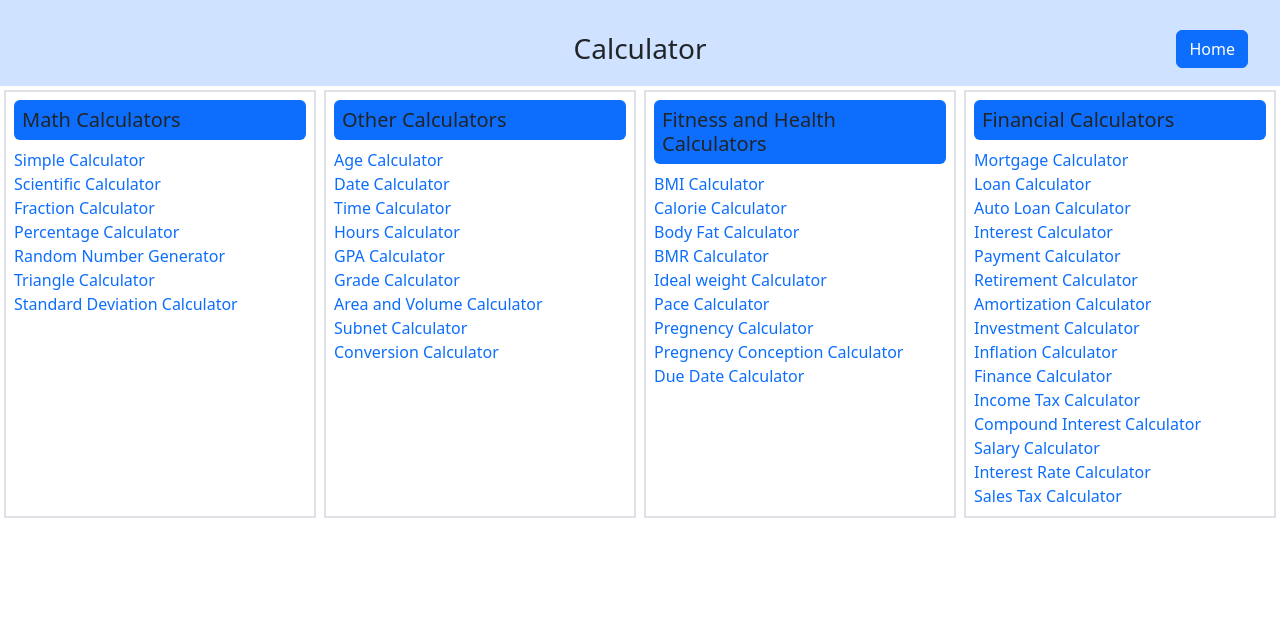
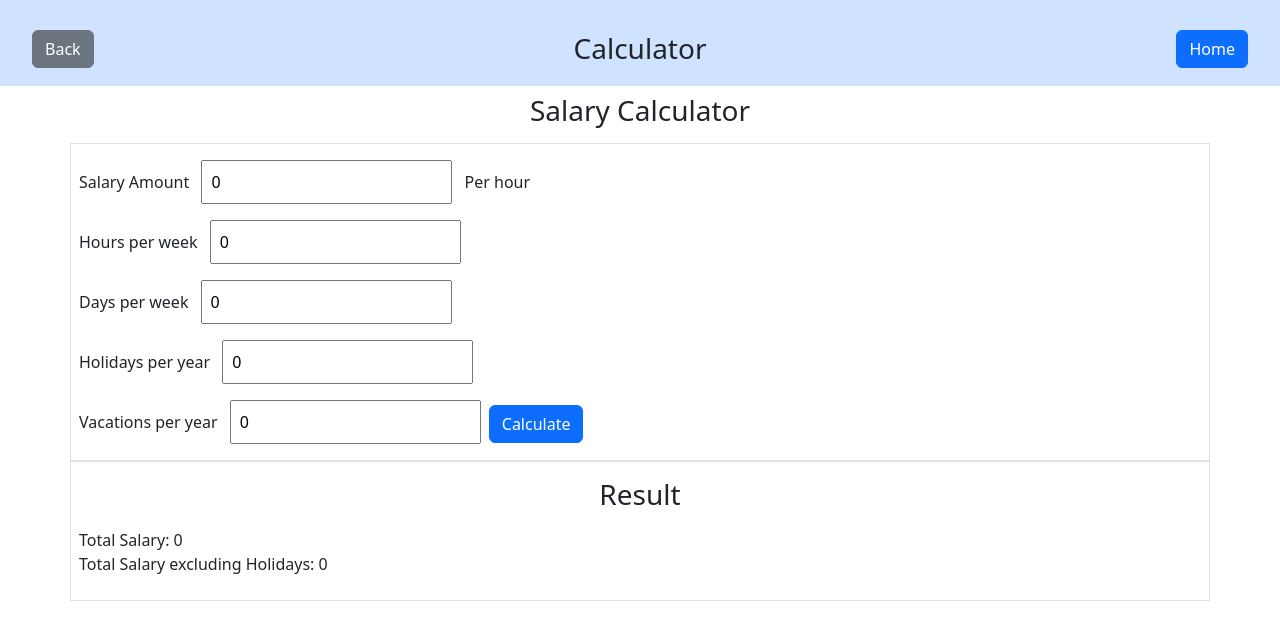
Before and after one commit to preethamgshiva/calculator, an Angular app: page /salary-calculator in a window 1280 px wide. Before the commit this address led to /hyperlinks. Shown: the top 640 px of the page. Built offline with nearby package versions, Linux system fonts and the light colour scheme.

Commit message:
Add more calculators

```diff
--- a/src/app/app.routes.ts
+++ b/src/app/app.routes.ts
@@ -35,6 +35,8 @@ import { InterestCalculator } from './interest-calculator/interest-calculator';
 import { PaymentCalculator } from './payment-calculator/payment-calculator';
 import { AmortizationCalculator } from './amortization-calculator/amortization-calculator';
 import { InflationCalculator } from './inflation-calculator/inflation-calculator';
+import { SalaryCalculator } from './salary-calculator/salary-calculator';
+import { SalesTaxCalculator } from './sales-tax-calculator/sales-tax-calculator';
 
 export const routes: Routes = [
   { path: 'simple-calculator', component: SimpleCalculator },
@@ -72,6 +74,8 @@ export const routes: Routes = [
   { path: 'payment-calculator', component: PaymentCalculator },
   {path: 'amortization-calculator', component: AmortizationCalculator},
   { path: 'inflation-calculator', component: InflationCalculator },
+  { path: 'salary-calculator', component: SalaryCalculator },
+  {path: 'sales-tax-calculator', component: SalesTaxCalculator},
   { path: '', redirectTo: 'hyperlinks', pathMatch: 'full' }, // default
   { path: '**', redirectTo: 'hyperlinks' } // fallback
 ];
--- a/src/app/hyperlinks/hyperlinks.ts
+++ b/src/app/hyperlinks/hyperlinks.ts
@@ -93,11 +93,11 @@ import { RouterLink } from '@angular/router';
           <br>
           <a href="/under-progress">Compound Interest Calculator</a>
           <br>
-          <a href="/under-progress">Salary Calculator</a>
+          <a routerLink="/salary-calculator">Salary Calculator</a>
           <br>
           <a href="/under-progress">Interest Rate Calculator</a>
           <br>
-          <a href="/under-progress">Sales Tax Calculator</a>
+          <a routerLink="/sales-tax-calculator">Sales Tax Calculator</a>
 
         </div>
     </div>
--- /dev/null
+++ b/src/app/salary-calculator/salary-calculator.html
@@ -0,0 +1 @@
+<p>salary-calculator works!</p>
--- /dev/null
+++ b/src/app/salary-calculator/salary-calculator.ts
@@ -0,0 +1,45 @@
+import { Component } from '@angular/core';
+import { FormsModule } from '@angular/forms';
+
+@Component({
+  selector: 'app-salary-calculator',
+  imports: [FormsModule],
+  template: `
+    <h3 class="text-center p-2">Salary Calculator</h3>
+    <div class="container p-2 border">
+      <label for="salary">Salary Amount <input type="number" class="p-2 m-2" placeholder="Enter Salary" [(ngModel)]="salary" >  Per hour</label>
+      <br>
+      <label for="hour">Hours per week <input type="number" class="p-2 m-2" placeholder="Enter Hours per week" [(ngModel)]="hours" > </label>
+      <br>
+      <label for="days">Days per week <input type="number" class="p-2 m-2" placeholder="Enter Days per week" [(ngModel)]="days" > </label>
+      <br>
+      <label for="holidays">Holidays per year <input type="number" class="p-2 m-2" placeholder="Enter Holidays per year" [(ngModel)]="holidays"></label>
+      <br>
+      <label for="vacations">Vacations per year <input type="number" class="p-2 m-2" placeholder="Enter Vacations per year" [(ngModel)]="vacations"></label>
+      <button class="btn btn-primary" (click)="calculate()">Calculate</button>
+    </div>
+    <div class="container p-2 border">
+      <h3 class="text-center p-2">Result</h3>
+      <p>Total Salary: {{result}} <br> Total Salary excluding Holidays: {{resultHolidays}}</p>
+    </div>
+  `,
+  styleUrl: './salary-calculator.css'
+})
+export class SalaryCalculator {
+  salary: number = 0;
+  hours: number = 0;
+  days: number = 0;
+  holidays: number = 0;
+  vacations: number = 0;
+  resultHolidays: number = 0;
+  result: number = 0;
+  totalDays: number = 0;
+  totalHDays: number = 0;
+  calculate(){
+    this.hours = this.hours / this.days;
+    this.totalDays = (52*this.days)
+    this.totalHDays = this.totalDays - this.holidays - this.vacations;
+    this.result = this.salary * this.totalDays * this.hours;
+    this.resultHolidays = this.salary * this.totalHDays * this.hours;
+  }
+}
--- /dev/null
+++ b/src/app/sales-tax-calculator/sales-tax-calculator.html
@@ -0,0 +1 @@
+<p>sales-tax-calculator works!</p>
--- /dev/null
+++ b/src/app/sales-tax-calculator/sales-tax-calculator.ts
@@ -0,0 +1,26 @@
+import { Component } from '@angular/core';
+import { FormsModule } from '@angular/forms';
+
+@Component({
+  selector: 'app-sales-tax-calculator',
+  imports: [FormsModule],
+  template: `
+    <h3 class="text-center p-2">Sales Tax Calculator</h3>
+    <div class="container border">
+      Before Tax Price: <input type="number" class="p-2 m-2" [(ngModel)]="btp" >
+      <br>
+      Sales Tax: <input type="number" class="p-2 m-2" [(ngModel)]="st" >%<button class="btn btn-primary m-2" (click)="calculate()" >Calculate</button>
+      <br>
+      After Tax Price: <input type="number" class="p-2 m-2" [(ngModel)]="atp">
+    </div>
+  `,
+  styleUrl: './sales-tax-calculator.css'
+})
+export class SalesTaxCalculator {
+  btp = 0
+  st = 0
+  atp = 0
+  calculate() {
+    this.atp = this.btp + (this.btp * (this.st / 100));
+  }
+}
```
Also changed, not shown: src/app/salary-calculator/salary-calculator.css (added), src/app/sales-tax-calculator/sales-tax-calculator.css (added), 2 other files (tests, documents, lock files or other folders).
